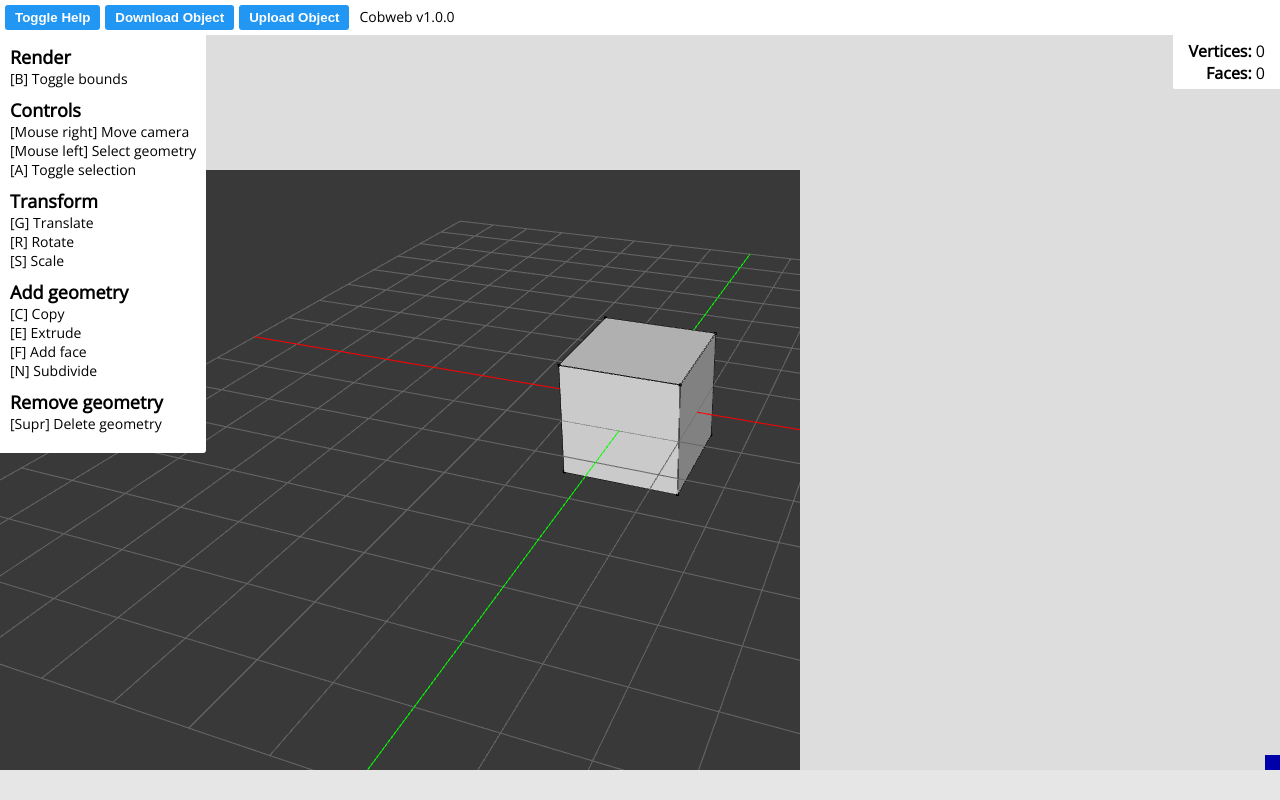
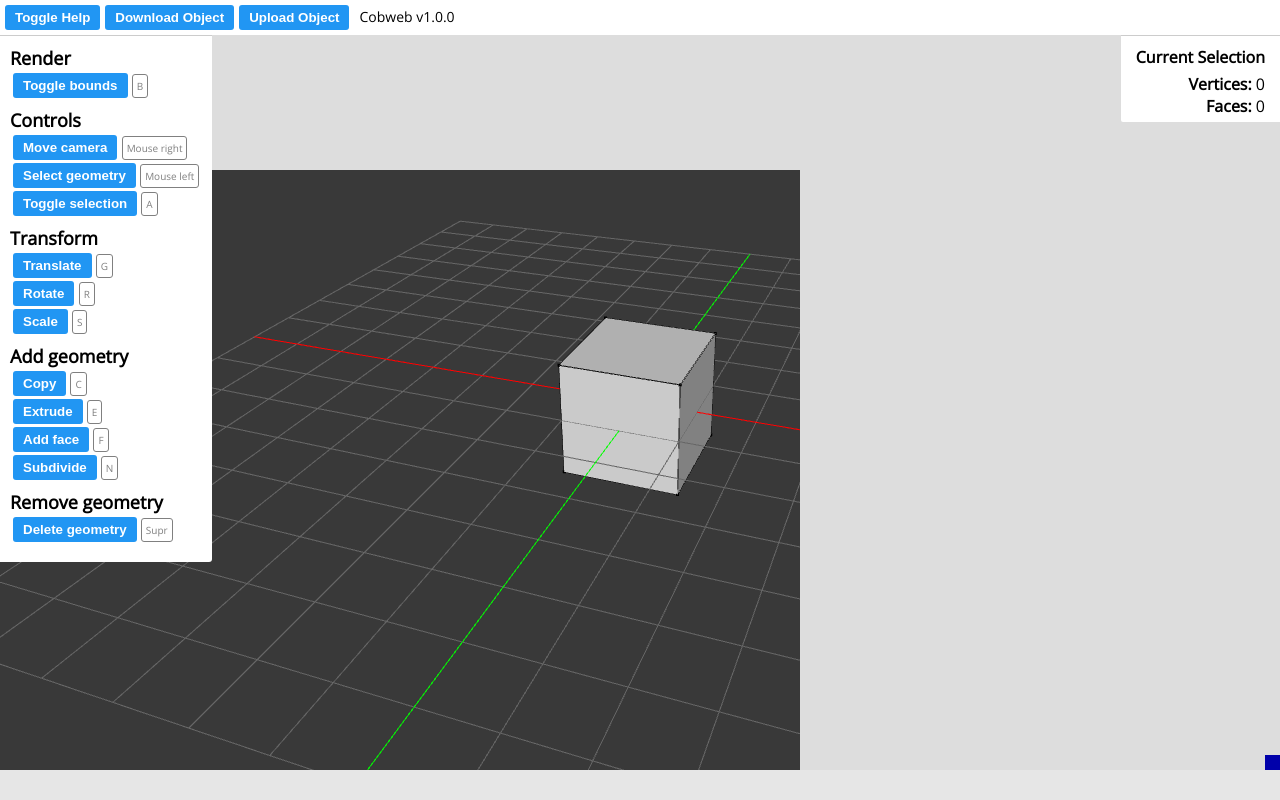
Before and after one commit to hakudoshi23/cobweb, a website: page index.html in a window 1280 px wide. Drawn offline with nearby package versions, Linux system fonts and the light colour scheme.

Commit message:
Replace all help actions by button & add style

```diff
--- a/index.html
+++ b/index.html
@@ -30,6 +30,7 @@
         <input id="cobweb-file" type="file" style="display:none;"/>
         <a id="cobweb-download" style="display:none;"></a>
         <div id="selection">
+			<h4>Current Selection</h4>
             <div class="item">
                 <label class="s-name">Vertices: </label><span class="vertices">0</span>
             </div>
@@ -40,30 +41,66 @@
         <div id="surface-help">
             <div class="section">
                 <div class="section-name">Render</div>
-                <label>[B] Toggle bounds</label>
+				<div class="action">
+					<button>Toggle bounds</button>
+					<div class="shortcut">B</div>
+				</div>
             </div>
             <div class="section">
                 <div class="section-name">Controls</div>
-                <label>[Mouse right] Move camera</label>
-                <label>[Mouse left] Select geometry</label>
-                <label>[A] Toggle selection</label>
+				<div class="action">
+	                <button>Move camera</button>
+					<div class="shortcut">Mouse right</div>
+				</div>
+				<div class="action">
+	                <button>Select geometry</button>
+					<div class="shortcut">Mouse left</div>
+				</div>
+				<div class="action">
+	                <button>Toggle selection</button>
+					<div class="shortcut">A</div>
+				</div>
             </div>
             <div class="section">
                 <div class="section-name">Transform</div>
-                <label>[G] Translate</label>
-                <label>[R] Rotate</label>
-                <label>[S] Scale</label>
+				<div class="action">
+	                <button>Translate</button>
+					<div class="shortcut">G</div>
+				</div>
+				<div class="action">
+	                <button>Rotate</button>
+					<div class="shortcut">R</div>
+				</div>
+				<div class="action">
+	                <button>Scale</button>
+					<div class="shortcut">S</div>
+				</div>
             </div>
             <div class="section">
                 <div class="section-name">Add geometry</div>
-                <label>[C] Copy</label>
-                <label>[E] Extrude</label>
-                <label>[F] Add face</label>
-                <label>[N] Subdivide</label>
+				<div class="action">
+	                <button>Copy</button>
+					<div class="shortcut">C</div>
+				</div>
+				<div class="action">
+	                <button>Extrude</button>
+					<div class="shortcut">E</div>
+				</div>
+				<div class="action">
+	                <button>Add face</button>
+					<div class="shortcut">F</div>
+				</div>
+				<div class="action">
+	                <button>Subdivide</button>
+					<div class="shortcut">N</div>
+				</div>
             </div>
             <div class="section">
                 <div class="section-name">Remove geometry</div>
-                <label>[Supr] Delete geometry</label>
+				<div class="action">
+	                <button>Delete geometry</button>
+					<div class="shortcut">Supr</div>
+				</div>
             </div>
         </div>
     </body>
--- a/scss/cobweb.scss
+++ b/scss/cobweb.scss
@@ -29,10 +29,16 @@ html, body {
     padding: 5px 15px;
 
     border-bottom-left-radius: 2px;
+	border-top: solid 1px #CCC;
 
     .s-name {
         font-weight: bold;
     }
+}
+
+h4 {
+	margin: 5px 0;
+	font-size: 16px;
 }
 
 a, button {
@@ -43,8 +49,10 @@ a, button {
     font-weight: bold;
     color: white;
     cursor: pointer;
+	transition: background-color linear 0.5s;
 
-    &:hover {
-        box-shadow: 0 0 2px gray;
-    }
+	&:hover {
+		box-shadow: none;
+		background-color: #0367B4;
+	}
 }
--- a/scss/surface.scss
+++ b/scss/surface.scss
@@ -14,6 +14,7 @@ canvas.surface {
     padding: 10px;
     background-color: white;
     border-bottom-right-radius: 3px;
+	border-top: solid 1px #CCC;
 
     div.section {
         margin-bottom: 10px;
@@ -24,10 +25,18 @@ canvas.surface {
             opacity: 1;
         }
 
-        label {
-            font-size: 14px;
-            display: block;
-            width: 100%;
-        }
+		div.action {
+			margin: 3px;
+
+			div.shortcut {
+				display: inline-block;
+				font-size: 10px;
+				border: solid 1px gray;
+				padding: 4px;
+				border-radius: 3px;
+				cursor: default;
+				color: gray;
+			}
+		}
     }
 }
```
Also changed, not shown: dist/cobweb.min.css, 3 other files.
